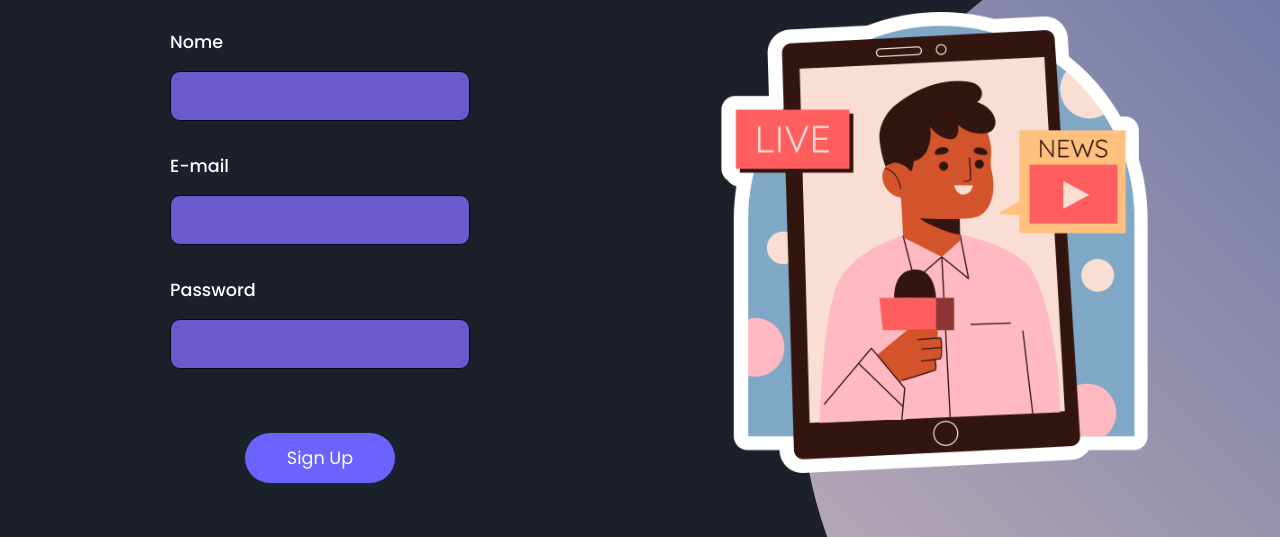
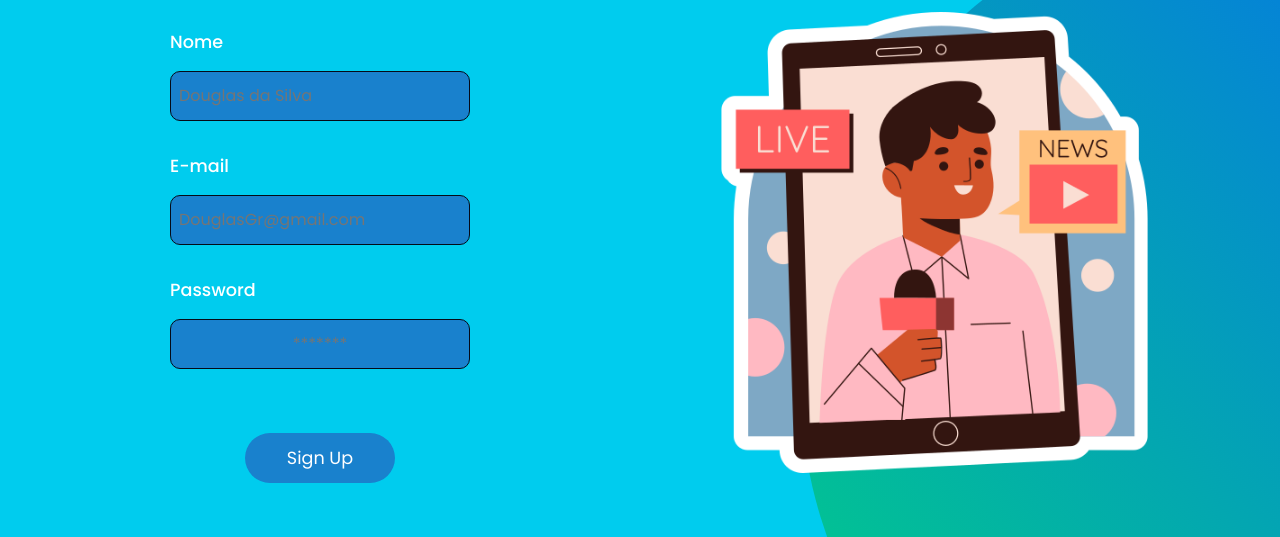
Before and after one commit to DouglasOkami/atividadeHTMLECSSszn, a plain HTML site: page paginaCadastroC/index.html in a window 1280 px wide. Shown: the part 263-800 px from the top of the page. Drawn offline with Linux system fonts and the light colour scheme.

Commit message:
colocando placehouder

```diff
--- a/paginaCadastroC/css/style.css
+++ b/paginaCadastroC/css/style.css
@@ -8,7 +8,7 @@
     font-family: "Poppins", sans-serif;
 }
 body{
-    background: #1b2029;
+    background: #00CCEE;
     color: #fff;
     font-weight: 500;
     display: flex;
@@ -22,7 +22,7 @@ main{
     justify-content: center;
 }
 main h1{
-    color: #8880FE;
+    color: #1981CD;
     font-size: 3rem;
     margin-bottom: 3rem;
 }
@@ -75,7 +75,7 @@ main form label span{
     margin-top: 2rem;
 }
 main form input{
-    background: #6A5ACD;
+    background: #1981CD;
     width: 300px;
     height: 50px;
     padding: 0 0.5rem;
@@ -92,13 +92,13 @@ main form input.button{
     margin-top: 4rem;
     border: none;
     border-radius: 32px;
-    background: #6c63FF;
+    background: #1981CD;
     color: #fff;
     font-size: 1.1rem;
     transition: all 3s ease-in-out;
 }
 main form input.button:hover{
-    background:#5952d4;
+    background:#00BDCE;
 }
 section.images{
     display: flex;
@@ -114,7 +114,10 @@ section.images .circle{
     width: 100%;
     top: 0;
     left: 0;
-    background: linear-gradient(45deg, #e8cbc0, #636FA4);
+    background: linear-gradient(45deg, #00F260, #0575E6);
     clip-path: circle(45% at right 80%);
     z-index: -1;
 }
+#password{
+    text-align: center;
+}
--- a/paginaCadastroC/index.html
+++ b/paginaCadastroC/index.html
@@ -13,9 +13,9 @@
     <main>
         <h1>Create Account</h1>
         <div class="social-media">
-            <a href="#"><img src="assets/google.png" alt="Google"></a>
+            <a href=""><img src="assets/google.png" alt="Google"></a>
             <a href="#"><img src="assets/facebook.png" alt="Facebook"></a>
-            <a href="#"><img src="assets/linkedin.png" alt="Linkedin"></a>
+            <a href="https://www.linkedin.com/in/douglas-uriel-b28481216/"><img src="assets/linkedin.png" alt="Linkedin"></a>
         </div>
 
         <div class="alternative">
@@ -24,17 +24,17 @@
         <form action="">
             <label for="name">
                 <span>Nome</span>
-                <input type="text" id="name" name="name">
+                <input type="text" id="name" name="name" placeholder="Douglas da Silva">
             </label>
 
             <label for="email">
                 <span>E-mail</span>
-                <input type="email" id="email" name="email">
+                <input type="email" id="email" name="email" placeholder="DouglasGr@gmail.com">
             </label>
 
             <label for="password">
                 <span>Password</span>
-                <input type="password" id="password" name="password">
+                <input type="password" id="password" name="password" placeholder="*******">
             </label>
 
             <input type="submit" value="Sign Up" class="button">
```
